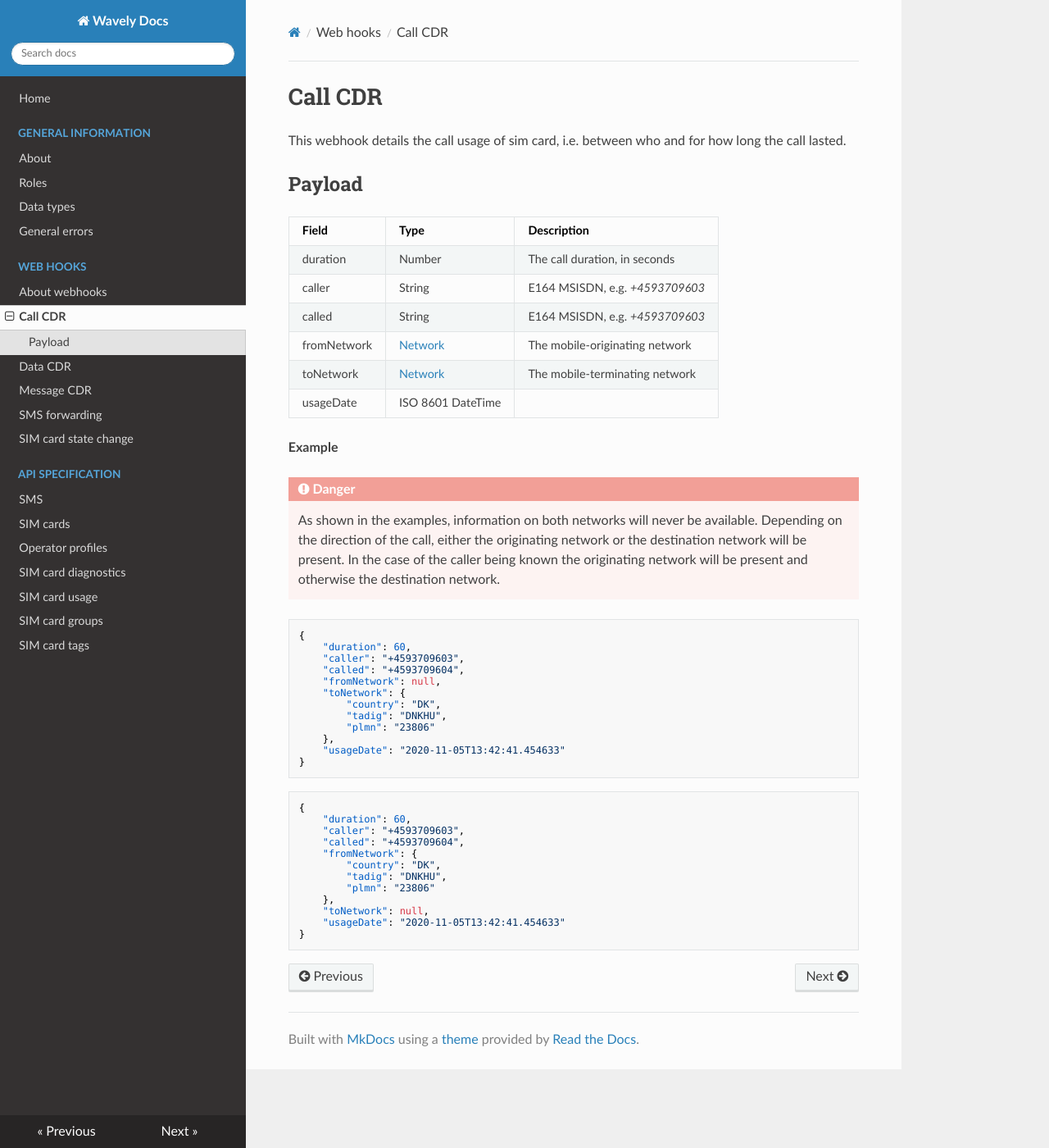
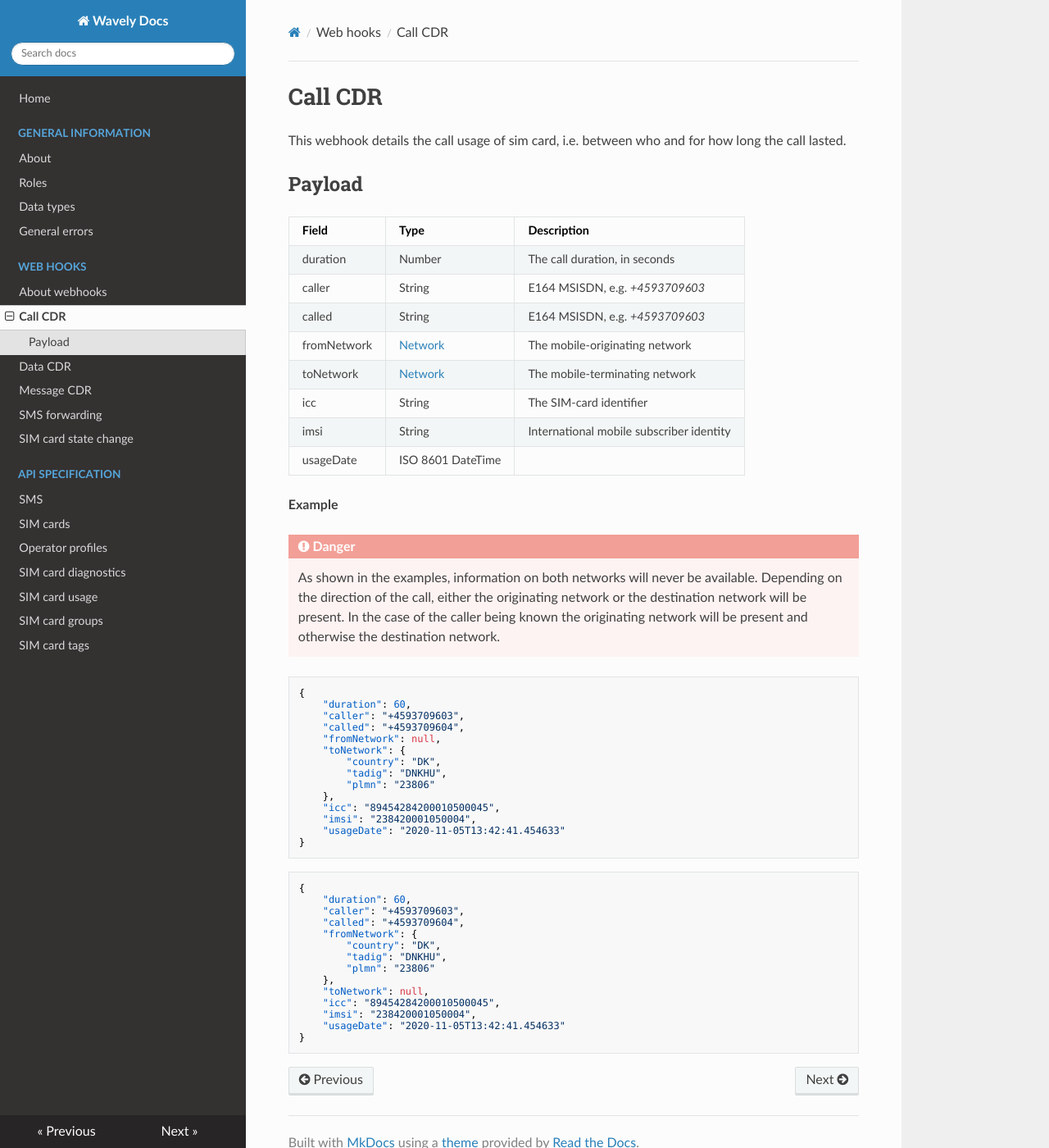
Before and after one commit to Wavelyio/wavely-docs, an MkDocs documentation site: the page built from docs/webhooks/call-cdr.md, in a window 1280 px wide and 1400 px high. Shown: the whole window at 82% size. Built offline with MkDocs 1.6.1, drawn with Linux system fonts in a browser that asks for light colours; nearby versions of some CDN libraries; old or Windows-style settings are respelled for this version of MkDocs.

Commit message:
WAV-1464 :sparkles: adding IMSI to webhooks

````diff
--- a/docs/webhooks/call-cdr.md
+++ b/docs/webhooks/call-cdr.md
@@ -11,6 +11,8 @@ caller | String | E164 MSISDN, e.g. *+4593709603*
 called | String | E164 MSISDN, e.g. *+4593709603*
 fromNetwork | [Network](/general-information/data-types/#network) | The mobile-originating network
 toNetwork | [Network](/general-information/data-types/#network) | The mobile-terminating network
+icc | String | The SIM-card identifier
+imsi | String | International mobile subscriber identity
 usageDate | ISO 8601 DateTime |
 
 **Example**
@@ -31,6 +33,8 @@ usageDate | ISO 8601 DateTime |
         "tadig": "DNKHU",
         "plmn": "23806"
     },
+    "icc": "89454284200010500045",
+    "imsi": "238420001050004",
     "usageDate": "2020-11-05T13:42:41.454633"
 }
 ```
@@ -46,6 +50,8 @@ usageDate | ISO 8601 DateTime |
         "plmn": "23806"
     },
     "toNetwork": null,
+    "icc": "89454284200010500045",
+    "imsi": "238420001050004",
     "usageDate": "2020-11-05T13:42:41.454633"
 }
 ```
````
Also changed, not shown: docs/webhooks/data-cdr.md (+5 -3 lines), docs/webhooks/msg-cdr.md (+4 -0 lines).
